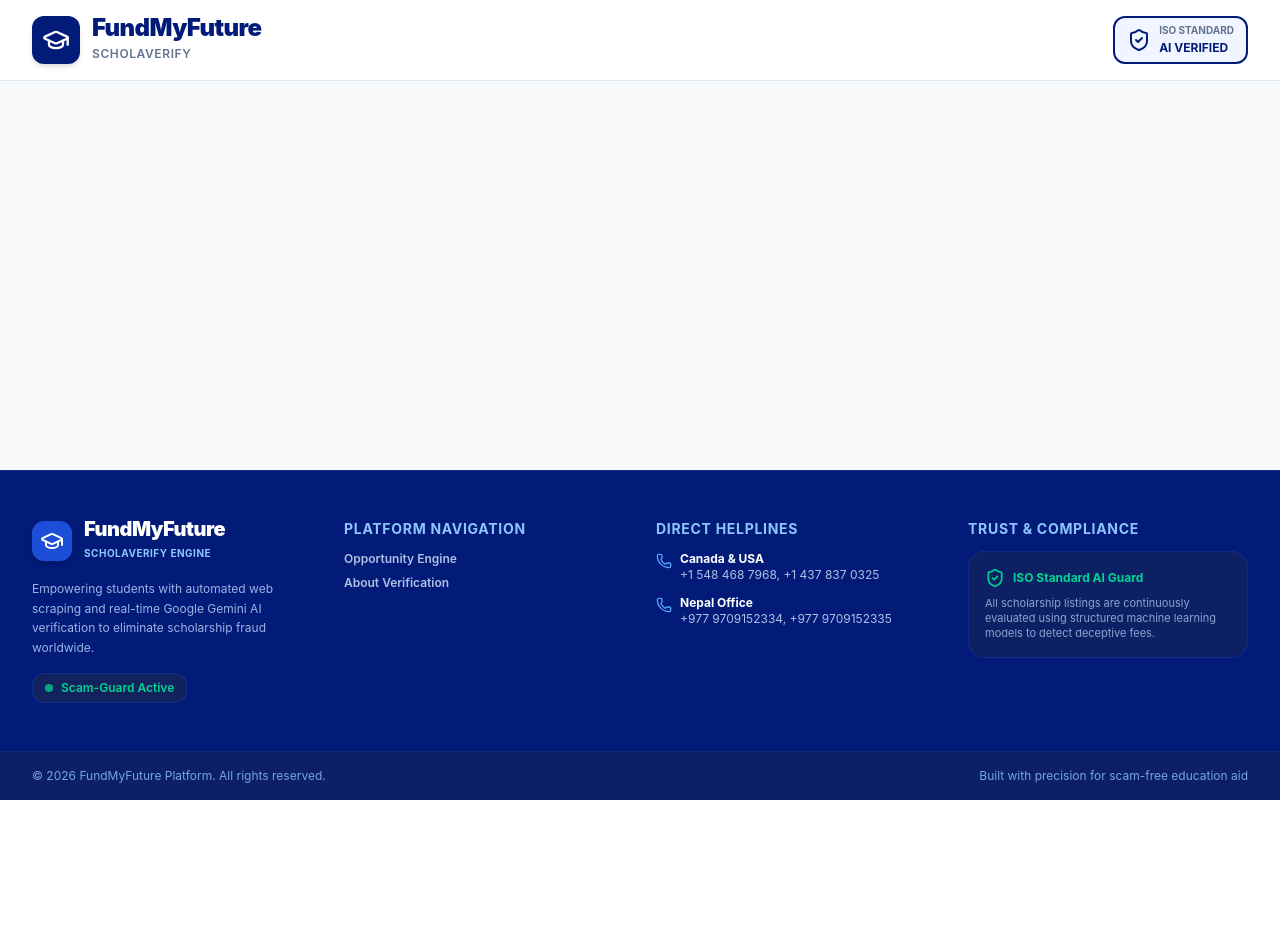
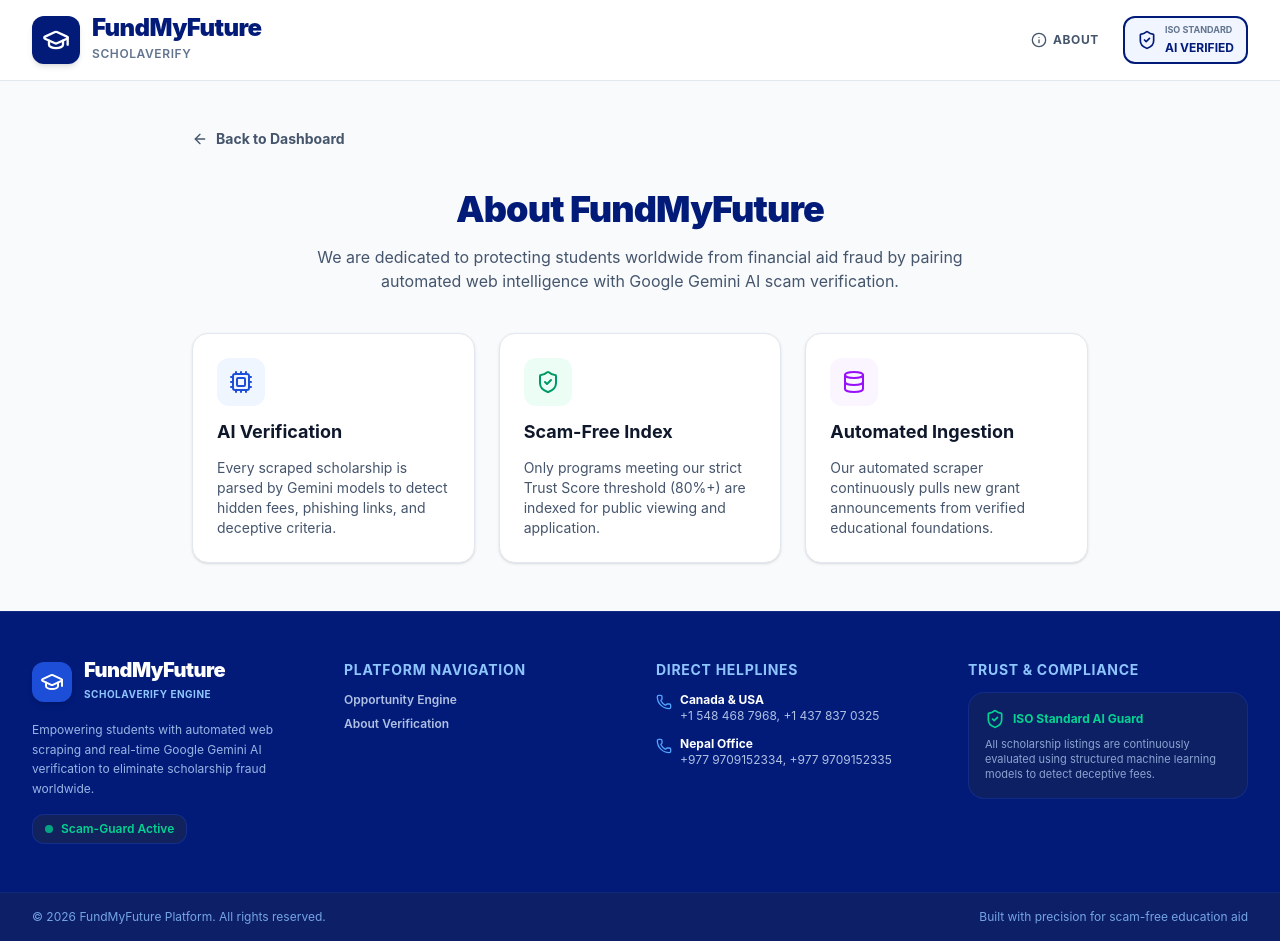
Before and after one commit to its-maneeshk/FundMyFuture, a React (Vite) app in the folder frontend/: page /about in a window 1280 px wide. Before the commit the page ends 800 px from the top, so only its background shows below. Built offline with nearby package versions, Linux system fonts and the light colour scheme.

Commit message:
feat(frontend): redesign hero banner with live search and add about page route

```diff
--- a/frontend/src/App.jsx
+++ b/frontend/src/App.jsx
@@ -3,6 +3,7 @@
 import MainLayout from './components/layout/MainLayout';
 import DashboardPage from './features/dashboard/pages/DashboardPage';
 import DetailPage from './features/scholarship-detail/pages/DetailPage';
+import AboutPage from './features/about/pages/AboutPage';
 
 export default function App() {
   return (
@@ -11,6 +12,7 @@
         <Routes>
           <Route path="/" element={<DashboardPage />} />
           <Route path="/scholarship/:id" element={<DetailPage />} />
+          <Route path="/about" element={<AboutPage />} />
         </Routes>
       </MainLayout>
     </BrowserRouter>
--- a/frontend/src/components/layout/Navbar.jsx
+++ b/frontend/src/components/layout/Navbar.jsx
@@ -1,11 +1,14 @@
 import React from 'react';
-import { ShieldCheck, GraduationCap } from 'lucide-react';
+import { ShieldCheck, GraduationCap, Info } from 'lucide-react';
+import { Link } from 'react-router-dom';
 
 export default function Navbar() {
   return (
     <header className="bg-white border-b border-slate-200 sticky top-0 z-50">
       <div className="max-w-7xl mx-auto px-4 sm:px-6 lg:px-8 h-20 flex items-center justify-between">
-        <div className="flex items-center gap-3">
+
+        {/* Brand Logo */}
+        <Link to="/" className="flex items-center gap-3">
           <div className="bg-brand-dark p-2.5 rounded-xl text-white shadow-md">
             <GraduationCap className="w-7 h-7" />
           </div>
@@ -17,15 +20,24 @@
               ScholaVerify
             </span>
           </div>
+        </Link>
+
+        {/* Navigation Items */}
+        <div className="flex items-center gap-6">
+          <Link to="/about" className="flex items-center gap-1.5 text-xs font-bold text-slate-600 hover:text-brand-dark transition uppercase tracking-wider">
+            <Info className="w-4 h-4" />
+            <span>About</span>
+          </Link>
+
+          <div className="hidden sm:flex items-center gap-2 border-2 border-brand-dark rounded-xl px-3 py-1.5 bg-brand-light">
+            <ShieldCheck className="w-5 h-5 text-brand-dark" />
+            <div className="text-left leading-tight">
+              <span className="text-[9px] font-bold text-slate-500 block uppercase">ISO Standard</span>
+              <span className="text-xs font-bold text-brand-dark">AI VERIFIED</span>
+            </div>
+          </div>
         </div>
 
-        <div className="flex items-center gap-2 border-2 border-brand-dark rounded-xl px-3 py-1.5 bg-brand-light">
-          <ShieldCheck className="w-6 h-6 text-brand-dark" />
-          <div className="text-left leading-tight">
-            <span className="text-[10px] font-bold text-slate-500 block uppercase">ISO Standard</span>
-            <span className="text-xs font-bold text-brand-dark">AI VERIFIED</span>
-          </div>
-        </div>
       </div>
     </header>
   );
--- /dev/null
+++ b/frontend/src/features/about/pages/AboutPage.jsx
@@ -0,0 +1,55 @@
+import React from 'react';
+import { ShieldCheck, Cpu, Database, Award, ArrowLeft } from 'lucide-react';
+import { Link } from 'react-router-dom';
+
+export default function AboutPage() {
+  return (
+    <div className="max-w-4xl mx-auto space-y-10 py-4">
+      <Link to="/" className="inline-flex items-center gap-2 text-sm font-bold text-slate-600 hover:text-brand-dark transition">
+        <ArrowLeft className="w-4 h-4" />
+        Back to Dashboard
+      </Link>
+
+      <div className="space-y-4 text-center">
+        <h1 className="text-4xl font-black text-brand-dark tracking-tight">
+          About FundMyFuture
+        </h1>
+        <p className="text-slate-600 text-base max-w-2xl mx-auto">
+          We are dedicated to protecting students worldwide from financial aid fraud by pairing automated web intelligence with Google Gemini AI scam verification.
+        </p>
+      </div>
+
+      <div className="grid grid-cols-1 md:grid-cols-3 gap-6">
+        <div className="bg-white p-6 rounded-2xl border border-slate-200 shadow-sm space-y-3">
+          <div className="bg-blue-50 w-12 h-12 rounded-xl flex items-center justify-center text-brand-blue">
+            <Cpu className="w-6 h-6" />
+          </div>
+          <h3 className="font-bold text-slate-900 text-lg">AI Verification</h3>
+          <p className="text-slate-600 text-sm">
+            Every scraped scholarship is parsed by Gemini models to detect hidden fees, phishing links, and deceptive criteria.
+          </p>
+        </div>
+
+        <div className="bg-white p-6 rounded-2xl border border-slate-200 shadow-sm space-y-3">
+          <div className="bg-emerald-50 w-12 h-12 rounded-xl flex items-center justify-center text-emerald-600">
+            <ShieldCheck className="w-6 h-6" />
+          </div>
+          <h3 className="font-bold text-slate-900 text-lg">Scam-Free Index</h3>
+          <p className="text-slate-600 text-sm">
+            Only programs meeting our strict Trust Score threshold (80%+) are indexed for public viewing and application.
+          </p>
+        </div>
+
+        <div className="bg-white p-6 rounded-2xl border border-slate-200 shadow-sm space-y-3">
+          <div className="bg-purple-50 w-12 h-12 rounded-xl flex items-center justify-center text-purple-600">
+            <Database className="w-6 h-6" />
+          </div>
+          <h3 className="font-bold text-slate-900 text-lg">Automated Ingestion</h3>
+          <p className="text-slate-600 text-sm">
+            Our automated scraper continuously pulls new grant announcements from verified educational foundations.
+          </p>
+        </div>
+      </div>
+    </div>
+  );
+}
--- a/frontend/src/features/dashboard/components/HeroBanner.jsx
+++ b/frontend/src/features/dashboard/components/HeroBanner.jsx
@@ -1,62 +1,83 @@
 import React from 'react';
-import { Calendar, AlertCircle, CheckCircle2 } from 'lucide-react';
+import { Search, ShieldCheck, Sparkles, CheckCircle2, TrendingUp, Users } from 'lucide-react';
 
-export default function HeroBanner() {
-  const features = [
-    "100% Scam-Free Guarantee",
-    "Real-Time Verification",
-    "Scam Risk Scoring",
+export default function HeroBanner({ searchQuery, setSearchQuery }) {
+  const highlights = [
+    "100% AI-Verified",
+    "Zero Application Fees",
     "Direct Portal Links",
-    "Application Tracking",
-    "Verified Partner Network"
+    "Real-Time Fraud Guard"
   ];
 
   return (
-    <div className="bg-slate-50 bg-dot-pattern border border-slate-200 rounded-3xl p-6 sm:p-10 shadow-sm space-y-8">
-      <div className="text-center space-y-3">
-        <span className="text-3xl sm:text-5xl font-black text-brand-dark uppercase tracking-tight block">
-          Verified Scholarship
-        </span>
-        <div className="inline-block bg-brand-dark text-white text-2xl sm:text-4xl font-black px-8 py-2 rounded-2xl shadow-lg uppercase tracking-wide">
-          Opportunity Engine
-        </div>
-      </div>
+    <div className="relative bg-gradient-to-br from-brand-dark via-blue-950 to-brand-dark text-white rounded-3xl p-8 sm:p-12 shadow-xl overflow-hidden border border-blue-900/50">
 
-      <div className="grid grid-cols-1 md:grid-cols-2 gap-4 max-w-2xl mx-auto">
-        <div className="bg-white p-4 rounded-2xl border border-slate-200 shadow-sm flex items-center gap-4">
-          <div className="bg-brand-dark p-3 rounded-xl text-white">
-            <Calendar className="w-6 h-6" />
-          </div>
-          <div>
-            <p className="text-xs font-bold text-slate-500 uppercase">Cycle Starts:</p>
-            <p className="text-lg font-black text-brand-dark">November 29, 2026</p>
-          </div>
+      {/* Decorative Glow Elements */}
+      <div className="absolute -top-24 -right-24 w-96 h-96 bg-brand-blue/30 rounded-full blur-3xl pointer-events-none" />
+      <div className="absolute -bottom-24 -left-24 w-80 h-80 bg-blue-500/20 rounded-full blur-3xl pointer-events-none" />
+
+      <div className="relative z-10 max-w-3xl mx-auto text-center space-y-6">
+
+        {/* Trust Pill */}
+        <div className="inline-flex items-center gap-2 bg-white/10 backdrop-blur-md px-4 py-1.5 rounded-full border border-white/20 text-xs font-bold text-blue-200">
+          <Sparkles className="w-4 h-4 text-amber-400" />
+          <span>ISO Standard AI Scam Detection Engine</span>
         </div>
 
-        <div className="bg-white p-4 rounded-2xl border border-slate-200 shadow-sm flex items-center gap-4">
-          <div className="bg-brand-red p-3 rounded-xl text-white">
-            <AlertCircle className="w-6 h-6" />
+        {/* Heading */}
+        <h1 className="text-4xl sm:text-6xl font-black tracking-tight leading-tight uppercase">
+          Find Genuine <br />
+          <span className="text-transparent bg-clip-text bg-gradient-to-r from-blue-300 via-sky-200 to-white">
+            Scholarships
+          </span> Without Scams
+        </h1>
+
+        <p className="text-blue-100/80 text-sm sm:text-base max-w-xl mx-auto">
+          FundMyFuture uses real-time Google Gemini AI verification to scan, score, and filter out fake aid programs before you apply.
+        </p>
+
+        {/* Search Bar */}
+        {/* <div className="relative max-w-2xl mx-auto pt-2">
+          <div className="relative flex items-center">
+            <Search className="absolute left-4 w-5 h-5 text-slate-400" />
+            <input
+              type="text"
+              value={searchQuery}
+              onChange={(e) => setSearchQuery(e.target.value)}
+              placeholder="Search by degree, category, or title (e.g. Data Science, DevOps)..."
+              className="w-full pl-12 pr-4 py-4 rounded-2xl bg-white text-slate-900 placeholder-slate-400 font-medium shadow-2xl focus:outline-none focus:ring-4 focus:ring-brand-blue/50 text-sm sm:text-base"
+            />
           </div>
-          <div>
-            <p className="text-xs font-bold text-brand-red uppercase">Application Deadline:</p>
-            <p className="text-lg font-black text-brand-red">November 25, 2026</p>
-          </div>
-        </div>
-      </div>
+        </div> */}
 
-      <div className="bg-brand-dark text-white rounded-2xl p-6 shadow-md">
-        <h3 className="text-center font-bold text-sm tracking-widest text-blue-200 uppercase mb-4">
-          All Listed Opportunities Include:
-        </h3>
-        <div className="grid grid-cols-1 sm:grid-cols-2 md:grid-cols-3 gap-3">
-          {features.map((item, idx) => (
-            <div key={idx} className="flex items-center gap-2 bg-white/10 px-3 py-2 rounded-lg text-sm font-medium">
-              <CheckCircle2 className="w-4 h-4 text-blue-300 shrink-0" />
+        {/* Feature Badges */}
+        <div className="pt-4 flex flex-wrap items-center justify-center gap-3 text-xs sm:text-sm font-semibold">
+          {highlights.map((item, idx) => (
+            <div key={idx} className="flex items-center gap-1.5 bg-white/10 px-3.5 py-1.5 rounded-xl border border-white/10">
+              <CheckCircle2 className="w-4 h-4 text-emerald-400 shrink-0" />
               <span>{item}</span>
             </div>
           ))}
         </div>
+
       </div>
+
+      {/* Stats Bar Bottom */}
+      <div className="relative z-10 mt-10 pt-8 border-t border-white/10 grid grid-cols-2 md:grid-cols-3 gap-4 text-center">
+        <div>
+          <p className="text-2xl sm:text-3xl font-black text-amber-400">100%</p>
+          <p className="text-xs text-blue-200 font-semibold uppercase">Scam-Free Guard</p>
+        </div>
+        <div>
+          <p className="text-2xl sm:text-3xl font-black text-emerald-400">95%+</p>
+          <p className="text-xs text-blue-200 font-semibold uppercase">Average AI Trust Score</p>
+        </div>
+        <div className="col-span-2 md:col-span-1">
+          <p className="text-2xl sm:text-3xl font-black text-sky-300">24/7</p>
+          <p className="text-xs text-blue-200 font-semibold uppercase">Automated Web Verification</p>
+        </div>
+      </div>
+
     </div>
   );
 }
```
